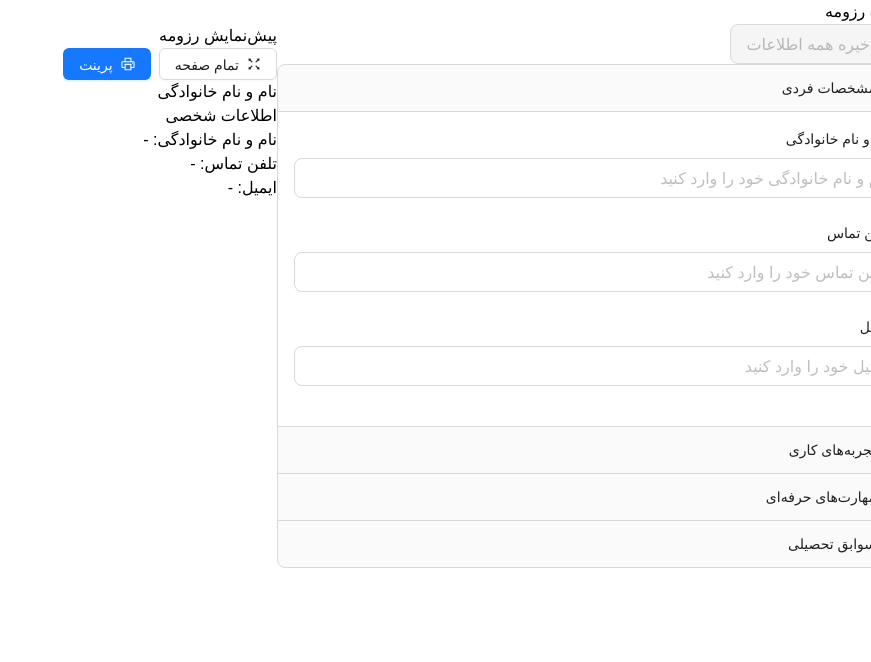
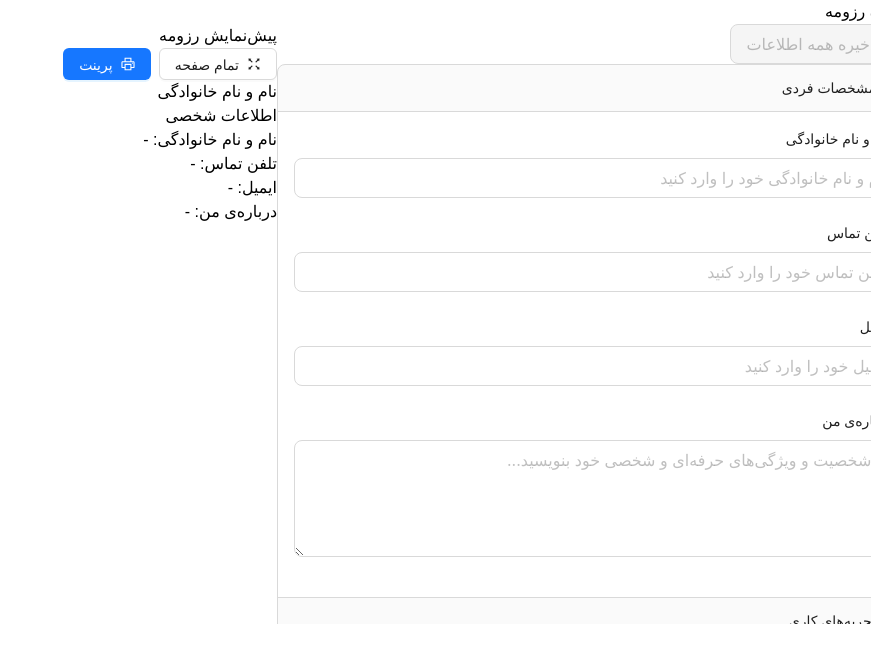
Before and after one commit to mohsensami/cv-builder, a React (Vite) app: page / in a window 1280 px wide. Shown: the top 662 px of the page, without its empty margins (409-1280 px from the left). Built offline with nearby package versions, Linux system fonts and the light colour scheme; a small style sheet from the web is missing.

Commit message:
aboutMe filed added

```diff
--- a/src/components/CVForm/CVForm.tsx
+++ b/src/components/CVForm/CVForm.tsx
@@ -6,6 +6,7 @@ import { CVData, WorkExperience, EducationRecord } from '../../types/cv.types'
 import WorkExperienceForm from '../WorkExperienceForm/WorkExperienceForm'
 import EducationForm from '../EducationForm/EducationForm'
 import SkillsForm from '../SkillsForm/SkillsForm'
+import TextArea from 'antd/es/input/TextArea'
 
 const CVForm = () => {
   const { cvData, setCVData } = useCV()
@@ -18,6 +19,7 @@ const CVForm = () => {
     fullName: cvData.fullName,
     phone: cvData.phone,
     email: cvData.email,
+    aboutMe: cvData.aboutMe,
   })
   const [workExperiencesDraft, setWorkExperiencesDraft] = useState<WorkExperience[]>(cvData.workExperiences)
   const [educationRecordsDraft, setEducationRecordsDraft] = useState<EducationRecord[]>(cvData.educationRecords)
@@ -38,6 +40,7 @@ const CVForm = () => {
       fullName: cvData.fullName,
       phone: cvData.phone,
       email: cvData.email,
+      aboutMe: cvData.aboutMe,
     })
     setWorkExperiencesDraft(cvData.workExperiences)
     setEducationRecordsDraft(cvData.educationRecords)
@@ -79,6 +82,7 @@ const CVForm = () => {
         fullName: personalValues.fullName || '',
         phone: personalValues.phone || '',
         email: personalValues.email || '',
+        aboutMe: personalValues.aboutMe || '',
         workExperiences,
         educationRecords,
         skills: skillsDraft,
@@ -123,12 +127,14 @@ const CVForm = () => {
                     fullName: cvData.fullName,
                     phone: cvData.phone,
                     email: cvData.email,
+                    aboutMe: cvData.aboutMe,
                   }}
                   onValuesChange={(_, values) => {
                     setPersonalDraft({
                       fullName: values.fullName || '',
                       phone: values.phone || '',
                       email: values.email || '',
+                      aboutMe: values.aboutMe || '',
                     })
                     setHasChanges(true)
                   }}
@@ -169,6 +175,17 @@ const CVForm = () => {
                       />
                     </Form.Item>
                   </div>
+                    <Form.Item
+                      label="درباره‌ی من"
+                      name="aboutMe"
+                      rules={[
+                        { required: true, message: 'لطفا درباره‌ی من  خود را وارد کنید' },
+                        { type: 'string', message: 'لطفا یک درباره‌ی من  معتبر وارد کنید' }
+                      ]}
+                    >
+                     <TextArea placeholder="از شخصیت و ویژگی‌های حرفه‌ای و شخصی خود بنویسید..."
+                        size="large" rows={4} className='w-full' />
+                    </Form.Item>
                 </Form>
               </div>
             ),
--- a/src/components/CVPreviewContent/CVPreviewContent.tsx
+++ b/src/components/CVPreviewContent/CVPreviewContent.tsx
@@ -26,6 +26,9 @@ const CVPreviewContent = () => {
           <p>
             <span className="font-medium">ایمیل:</span> {cvData.email || '-'}
           </p>
+          <p>
+            <span className="font-medium">درباره‌ی من:</span> {cvData.aboutMe || '-'}
+          </p>
         </div>
       </div>
 
--- a/src/contexts/CVContext.tsx
+++ b/src/contexts/CVContext.tsx
@@ -18,6 +18,7 @@ const initialCVData: CVData = {
   fullName: '',
   phone: '',
   email: '',
+  aboutMe: '',
   workExperiences: [],
   educationRecords: [],
   skills: [],
@@ -35,6 +36,7 @@ const migrateCVData = (data: any): CVData => {
       fullName: data.fullName || '',
       phone: data.phone || '',
       email: data.email || '',
+      aboutMe: data.aboutMe || '',
       workExperiences: Array.isArray(data.workExperiences) ? data.workExperiences : [],
       educationRecords: Array.isArray(data.educationRecords) ? data.educationRecords : [],
       skills: Array.isArray(data.skills) ? data.skills : [],
@@ -49,6 +51,7 @@ const migrateCVData = (data: any): CVData => {
         : ''),
       phone: data.phone || '',
       email: data.email || '',
+      aboutMe: data.aboutMe || '',
       workExperiences: [],
       educationRecords: [],
       skills: Array.isArray(data.skills) ? data.skills : [],
--- a/src/types/cv.types.ts
+++ b/src/types/cv.types.ts
@@ -14,6 +14,7 @@ export interface CVData {
   fullName: string
   phone: string
   email: string
+  aboutMe: string
   workExperiences: WorkExperience[]
   educationRecords: EducationRecord[]
   skills: string[]
```
